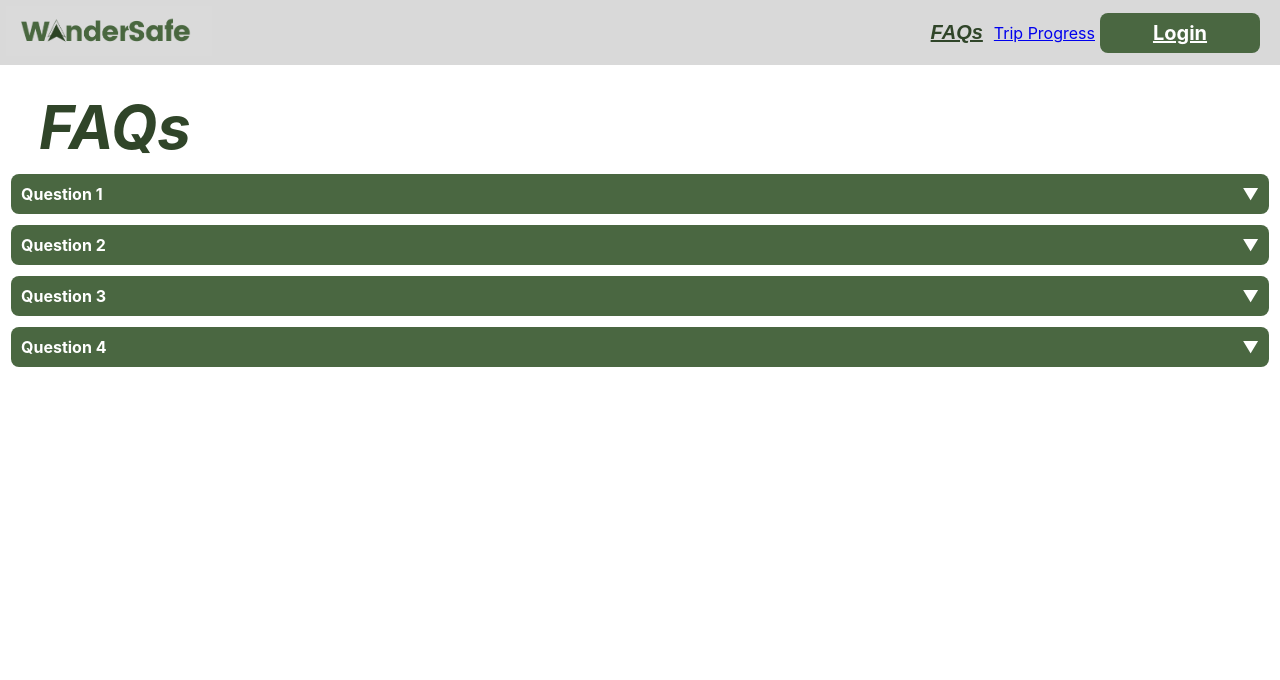
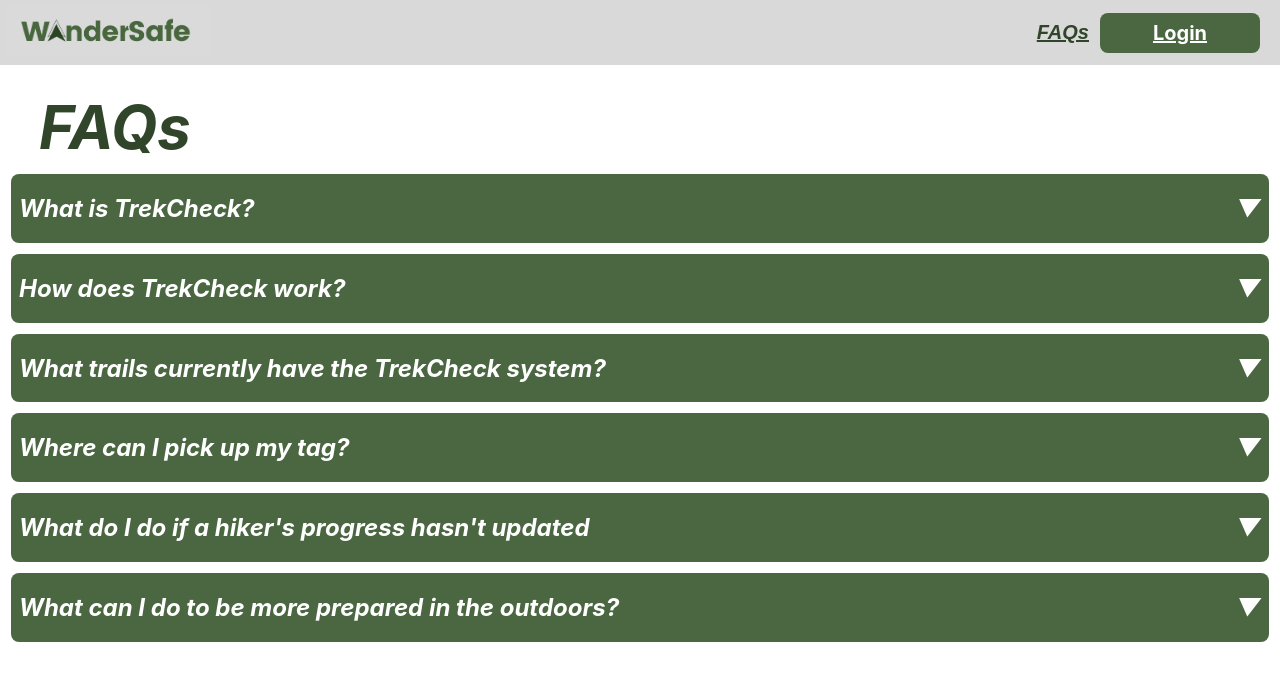
Before and after one commit to sarah-raisuddin/hiker-portal, a React (Create React App) app: page /faqs in a window 1280 px wide. Shown: the top 680 px of the page. Built offline with nearby package versions, Linux system fonts and the light colour scheme.

Commit message:
cleaned up some formatting, added writing blurbs, deleted dummy data

```diff
--- a/src/App.scss
+++ b/src/App.scss
@@ -238,17 +238,19 @@ select {
   &-label {
     background-color: $primary-color;
     color: white;
-    padding: 10px;
+    padding-left: 8px;
+    padding-right: 8px;
     display: flex;
     justify-content: space-between;
     font-weight: bold;
+    font-style: italic;
   }
 
   &-content {
     color: $secondary-color;
     background-color: white;
     padding: 8px;
-    border: 2px solid $primary-color;
+    font-size: $default-font-size;
   }
 
   &.active .toggle-block-content {
@@ -277,6 +279,8 @@ select {
   }
   .terms-text {
     @include text-body-styles();
+    font-size: $default-font-size;
+    text-align: left;
   }
 }
 
@@ -351,24 +355,53 @@ select {
       background-color: #474f44;
     }
 
-    .edit-controls {
+    .link-reminder {
+      display: flex;
+      align-items: center;
+      padding-bottom: 8px;
+      gap: 8px;
+
+      p {
+        color: white;
+        font-size: $default-font-size;
+        font-style: italic;
+        font-weight: bold;
+      }
+
+      img {
+        max-width: 60px;
+      }
+    }
+    .controls {
+      display: flex;
+      justify-content: right;
+      padding-bottom: 8px;
+      gap: 8px;
+
+      &-edit {
         .button-container {
           justify-content: right;
         }
       }
-  }
 
       &-archive {
+        button {
+          gap: 8px;
           display: flex;
-    justify-content: flex-end;
-    button {
+          align-items: center;
           border-radius: $standard-roundness;
-      padding: 10px 20px;
+          padding: 5px 60px;
           font-size: $default-font-size;
           font-weight: bold;
           background-color: $secondary-color;
           color: white;
           border: none;
+
+          img {
+            max-width: 35px;
+          }
+        }
+      }
     }
   }
 
@@ -394,17 +427,6 @@ select {
       justify-content: right;
       padding-bottom: 8px;
       gap: 8px;
-      &-save {
-        .button-container {
-          justify-content: right;
-        }
-      }
-
-      &-controls {
-        .button-container {
-          justify-content: left;
-        }
-      }
     }
 
   }
--- a/src/base-components/header-menu.js
+++ b/src/base-components/header-menu.js
@@ -48,11 +48,6 @@ function HeaderMenu( {isUserLoggedIn, handleUserLogOut}) {
                     <button className="underlined-link" onClick={handleFaqNav}>
                         <p>FAQs</p>
                     </button>
-                    {/* The link below is for development rn and should be removed once proper
-                        routing is in place. */}
-                    <li>
-                        <Link to="/trip-progress">Trip Progress</Link>
-                    </li>
                     {isUserLoggedIn ?
                     (
                     <div className="account-control-link">
--- a/src/base-components/toggle-block.js
+++ b/src/base-components/toggle-block.js
@@ -12,12 +12,8 @@ function ToggleBlock({ blockLabel, blockContent }) {
     <div className="toggle-block">
       <div className="toggle-block-container">
         <div className="toggle-block-label" onClick={() => setIsActive(!isActive)}>
-          <div>
-            {blockLabel}
-          </div>
-          <div>
-            {isActive ?  downCaret : upCaret}
-          </div>
+          <h2>{blockLabel}</h2>
+          <h2>{isActive ?  downCaret : upCaret}</h2>
         </div>
         {isActive && <div className="toggle-block-content">{blockContent}</div>}
       </div>
--- a/src/data/faq-data.js
+++ b/src/data/faq-data.js
@@ -1,19 +1,48 @@
 const faqData = [
   {
-    blockLabel: 'Question 1',
-    blockContent: 'Answer 1',
+    blockLabel: 'What is TrekCheck?',
+    blockContent: `TrekCheck is a digital checkpoint system that aims to minimize
+    the time during which no information is available about a hiker’s location or status.
+    Each hiker carries a tag which can be scanned at various checkpoint poles along a trail.
+    The hiker’s progress can then be monitored through our website  by friends, family, or
+    an emergency contact. In the event that a hiker goes missing during their hike,
+    Search and Rescue teams can utilize the information regarding the hiker’s progress
+    to aid in their rescue operations.`
   },
   {
-    blockLabel: 'Question 2',
-    blockContent: 'Answer 2',
+    blockLabel: 'How does TrekCheck work?',
+    blockContent: `TrekCheck is a digital trail checkpoint and progress monitoring system
+    that allows the user to log their current location over a certain interval across the trail.
+    The hiker carries an RFID tag and scans the tags at poles that are laid throughout the hike.
+    When a hiker scans their tag, the system logs their last known location with the timestamp
+    and uses satellite communication to transmit this information to a cloud database. From that
+    database, the information is updated on both the Hiker Portal and SAR Dashboard. The Hiker
+    Portal is used by the hiker's emergency contact to monitor their trip and the SAR Dashboard
+    is utilized by the SAR teams to find the hiker’s last location before they leave to perform
+    rescue operations.`,
   },
   {
-    blockLabel: 'Question 3',
-    blockContent: 'Answer 3',
+    blockLabel: 'What trails currently have the TrekCheck system?',
+    blockContent: `TrekCheck is currently still in the proof of concept stage of development.
+    Check back soon for updates regarding specific trails!`,
   },
   {
-    blockLabel: 'Question 4',
-    blockContent: 'Answer 4',
+    blockLabel: 'Where can I pick up my tag?',
+    blockContent: `Currently tags are only available to select testers of the system.
+    Check back soon for updates regarding where to purchase a tag!`,
+  },
+  {
+    blockLabel: `What do I do if a hiker's progress hasn't updated`,
+    blockContent: `Please stay calm and be patient, TrekCheck can provide additional insight into
+    the last location the hiker checked in with the system but this information is not updated instantaneously.
+    It may take a few hours or up to a day for progress to be updated. If there has been no updates regarding the
+    hiker's progress within this window then please reach out to the appropriate park personel or Search and Rescue
+    Organization.`,
+  },
+  {
+    blockLabel: `What can I do to be more prepared in the outdoors?`,
+    blockContent: `We are so glad you asked! Please refer to the adventure smart website (https://www.adventuresmart.ca)
+    for some great resources about this topic.`,
   }
 ];
 
--- a/src/data/terms-data.js
+++ b/src/data/terms-data.js
@@ -1,10 +1,15 @@
-const termsText = `blah blah put actual terms in here later...
-                   blah blah blah blah blah blah blah blah blah
-                   blah blah blah blah blah blah blah blah blah
-                   blah blah blah blah blah blah blah blah blah
-                   blah blah blah blah blah blah blah blah blah
-                   blah blah blah blah blah blah blah blah blah
-                   blah blah blah blah blah blah blah blah blah
-                   blah blah blah blah blah blah blah blah blah`;
+const termsText =
+{
+  termsHeading: `Terms and Conditions of Use:`,
+  termsDescription: `By using this product you agree to have your data collected and stored on our servers.
+  WanderSafe is not held responsible for any injury, damages, or loss of life experienced while in the outdoors.
+  WanderSafe is not responsible for contacting Search and Rescue in the case of a lost hiker.`,
+  friendlyReminderHeading: `A Friendly Reminder:`,
+  friendlyReminder1: `This system is not a replacement for preparedness in the outdoors. As a user
+  of the system you are expected to act responsibly in the outdoors and follow all safety protocols.
+  Please note that while the system can provide information regarding the hikers approximate location,
+  it does not claim to provide insight into the exact location of any hiker.`,
+  friendlyReminder2: `For more information about safety in the outdoors please visit adventuresmart.ca`,
+}
 
 export default termsText
--- a/src/pages/terms-conditions.js
+++ b/src/pages/terms-conditions.js
@@ -16,7 +16,13 @@ function TermsAndConditions() {
             <PageHeader text={"Terms and Conditions for Use"} />
             <div className="terms-conditions-container">
                 <div className="terms-conditions-body">
-                        <p className="terms-text">{termsText}</p>
+                    <div className="terms-text">
+                        <h2>{termsText.termsHeading}</h2>
+                        <p>{termsText.termsDescription}</p>
+                        <h2>{termsText.friendlyReminderHeading}</h2>
+                        <p>{termsText.friendlyReminder1}</p>
+                        <p>{termsText.friendlyReminder2}</p>
+                    </div>
                     <SubmissionButton handleSubmit={handleSubmit}/>
                 </div>
             </div>
--- a/src/pages/trip-summary.js
+++ b/src/pages/trip-summary.js
@@ -7,6 +7,8 @@ import BackToDashboard from "../base-components/back-to-dashboard";
 import { archiveTripPlan } from "../api";
 import { formatDate } from "../util";
 import edit from "../images/button-edit.png"
+import archive from "../images/button-archive.png"
+import info from "../images/info.png"
 
 function TripSummary() {
   //user info
@@ -32,10 +34,6 @@ function TripSummary() {
 
   //navigation
   const navigateTo = useNavigate();
-
-  const handleSubmit = () => {
-    navigateTo("/trips");
-  };
 
   const getTripPlan = async () => {
     const apiEndpoint = `http://localhost:3000/hiker_portal/trip_plans?user_id=${userId}`;
@@ -135,18 +133,27 @@ function TripSummary() {
        <BackToDashboard/>
        <div className="trip-summary-container">
          <div className={`trip-summary-body ${isPlanArchived ? "archived" : ""}`}>
-         <div className="trip-summary-archive">
-            <button disabled={isPlanArchived} onClick={archivePlan}>
-              {isPlanArchived ? "Archived Trip" : "Archive Trip"}
-            </button>
+          <div className="controls">
+            <div className="controls-archive">
+              <button disabled={isPlanArchived} onClick={archivePlan}>
+                {isPlanArchived ? "Archived Trip" : "Archive Trip"}
+                <img src={archive} />
+              </button>
+            </div>
+            <div className="controls-edit">
+              <SubmissionButton text="Edit Trip Plan" handleSubmit={handleEditTripPlan} specialIcon={edit}></SubmissionButton>
+            </div>
           </div>
-          <div className="edit-controls">
-            <SubmissionButton text="Edit Trip Plan" handleSubmit={handleEditTripPlan} specialIcon={edit}></SubmissionButton>
+          <div className="link-reminder">
+            <img src={info} />
+            <p>Remember to provide your emergency contact with this link so they can monitor your progress.
+            This link is unique to you and will update as you tap your tag at each checkpoint.</p>
           </div>
           <DisplayText
             label="Progress Tracking Link:"
             value={uniqueTrackingLink}
           />
+          <hr></hr>
           <DisplayText
             label="Trail Name:"
             value={trail_name} />
@@ -175,16 +182,11 @@ function TripSummary() {
               label="Emergency Contact Phone Number:"
               value={emergency_contact_number}
             />
-            {/* <DisplayText
-              label="Emergency Contact Email (optional):"
-              value={tripPlan.emergency_contact_email}
-            /> */}
           </div>
           <DisplayText
             label="Tag Identifier:"
             value={rfid_tag_uid}
           />
-          <SubmissionButton handleSubmit={handleSubmit}/>
          </div>
        </div>
      </div>
```
Also changed, not shown: src/data/account-dummyData.js (deleted, +0 -10 lines), src/data/trip-dummyData.js (deleted, +0 -13 lines), src/images/button-archive.png (added), src/images/info.png (added). Lines whose indentation alone changed are shown as unchanged.
